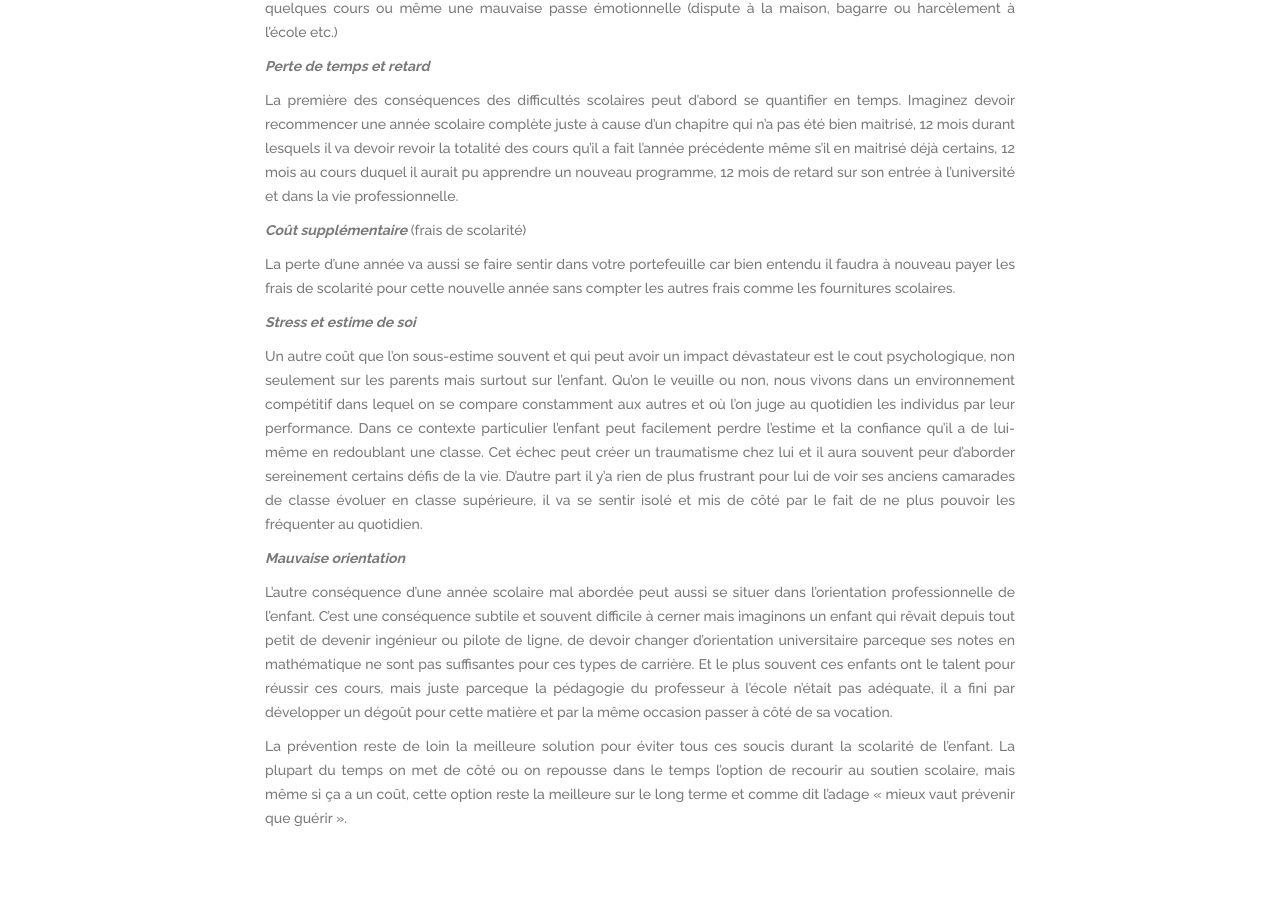
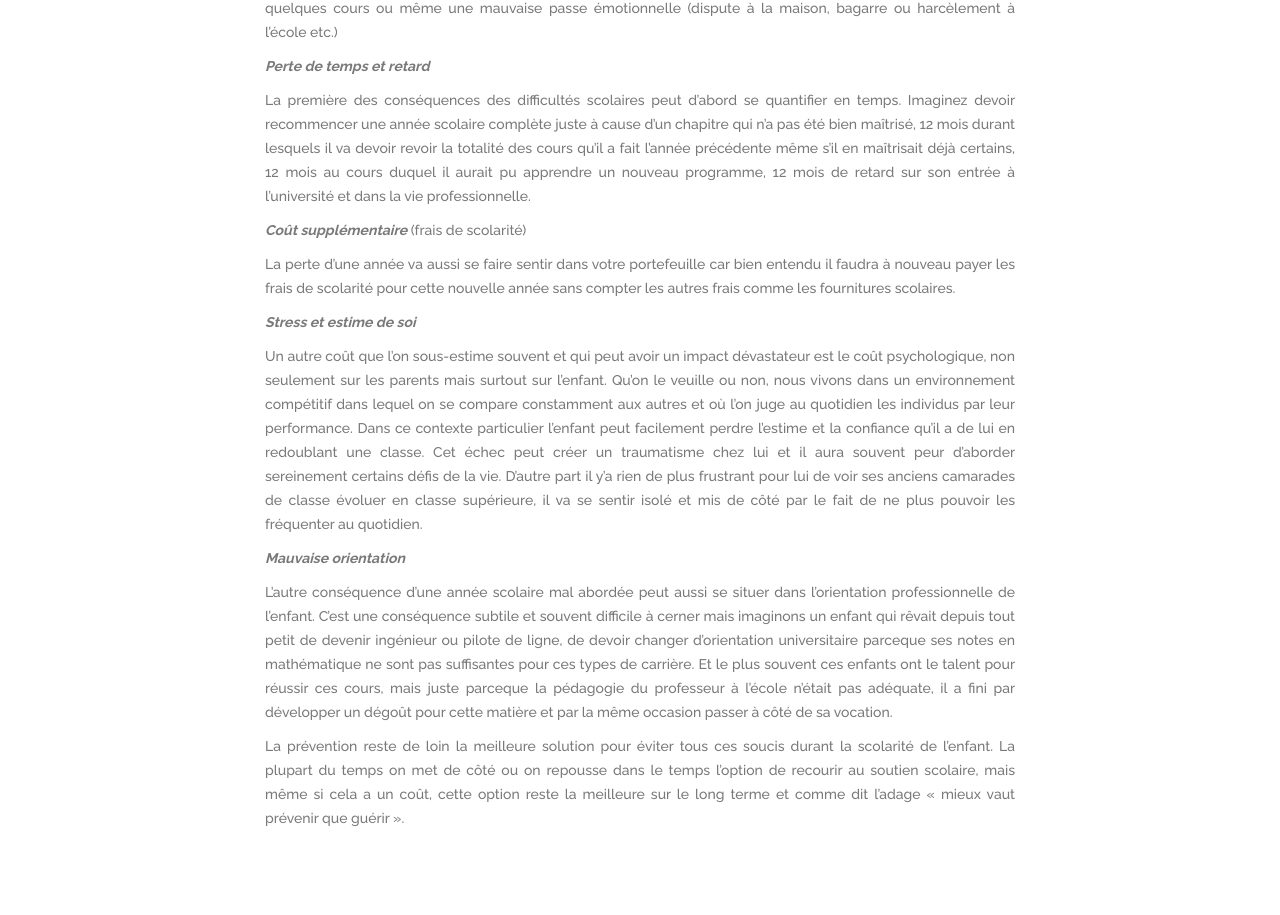
Before and after one commit to bkingg/les-clefs-pour-reussir, a Jekyll site: the page built from _posts/2019-08-14-les-conséquences-réelles-de-l-accumulation-des-lacunes-durant-la-scolarité-1.md, in a window 1280 px wide and 1400 px high, scrolled down 456 px. Shown: the part 168-1083 px from the top of the window. Built offline with Jekyll 4.4.1, drawn with Linux system fonts in a browser that asks for light colours.

Commit message:
Update from Forestry.io Les Clef Pour Reussir updated _posts/2019-08-14-les-conséquences-réelles-de-l-accumulation-des-lacunes-durant-la-scolarité-1.md

```diff
--- a/_posts/2019-08-14-les-conséquences-réelles-de-l-accumulation-des-lacunes-durant-la-scolarité-1.md
+++ b/_posts/2019-08-14-les-conséquences-réelles-de-l-accumulation-des-lacunes-durant-la-scolarité-1.md
@@ -9,7 +9,7 @@
 
 **_Perte de temps et retard_**
 
-La première des conséquences des difficultés scolaires peut d’abord se quantifier en temps. Imaginez devoir recommencer une année scolaire complète juste à cause d’un chapitre qui n’a pas été bien maitrisé, 12 mois durant lesquels il va devoir revoir la totalité des cours qu’il a fait l’année précédente même s’il en maitrisé déjà certains, 12 mois au cours duquel il aurait pu apprendre un nouveau programme, 12 mois de retard sur son entrée à l’université et dans la vie professionnelle.
+La première des conséquences des difficultés scolaires peut d’abord se quantifier en temps. Imaginez devoir recommencer une année scolaire complète juste à cause d’un chapitre qui n’a pas été bien maîtrisé, 12 mois durant lesquels il va devoir revoir la totalité des cours qu’il a fait l’année précédente même s’il en maîtrisait déjà certains, 12 mois au cours duquel il aurait pu apprendre un nouveau programme, 12 mois de retard sur son entrée à l’université et dans la vie professionnelle.
 
 **_Coût supplémentaire_** (frais de scolarité)
 
@@ -17,10 +17,10 @@
 
 **_Stress et estime de soi_**
 
-Un autre coût que l’on sous-estime souvent et qui peut avoir un impact dévastateur est le cout psychologique, non seulement sur les parents mais surtout sur l’enfant. Qu’on le veuille ou non, nous vivons dans un environnement compétitif dans lequel on se compare constamment aux autres et où l’on juge au quotidien les individus par leur performance. Dans ce contexte particulier l’enfant peut facilement perdre l’estime et la confiance qu’il a de lui-même en redoublant une classe. Cet échec peut créer un traumatisme chez lui et il aura souvent peur d’aborder sereinement certains défis de la vie. D’autre part il y’a rien de plus frustrant pour lui de voir ses anciens camarades de classe évoluer en classe supérieure, il va se sentir isolé et mis de côté par le fait de ne plus pouvoir les fréquenter au quotidien.
+Un autre coût que l’on sous-estime souvent et qui peut avoir un impact dévastateur est le coût psychologique, non seulement sur les parents mais surtout sur l’enfant. Qu’on le veuille ou non, nous vivons dans un environnement compétitif dans lequel on se compare constamment aux autres et où l’on juge au quotidien les individus par leur performance. Dans ce contexte particulier l’enfant peut facilement perdre l’estime et la confiance qu’il a de lui en redoublant une classe. Cet échec peut créer un traumatisme chez lui et il aura souvent peur d’aborder sereinement certains défis de la vie. D’autre part il y’a rien de plus frustrant pour lui de voir ses anciens camarades de classe évoluer en classe supérieure, il va se sentir isolé et mis de côté par le fait de ne plus pouvoir les fréquenter au quotidien.
 
 **_Mauvaise orientation_**
 
 L’autre conséquence d’une année scolaire mal abordée peut aussi se situer dans l’orientation professionnelle de l’enfant. C’est une conséquence subtile et souvent difficile à cerner mais imaginons un enfant qui rêvait depuis tout petit de devenir ingénieur ou pilote de ligne, de devoir changer d’orientation universitaire parceque ses notes en mathématique ne sont pas suffisantes pour ces types de carrière. Et le plus souvent ces enfants ont le talent pour réussir ces cours, mais juste parceque la pédagogie du professeur à l’école n’était pas adéquate, il a fini par développer un dégoût pour cette matière et par la même occasion passer à côté de sa vocation.
 
-La prévention reste de loin la meilleure solution pour éviter tous ces soucis durant la scolarité de l’enfant. La plupart du temps on met de côté ou on repousse dans le temps l’option de recourir au soutien scolaire, mais même si ça a un coût, cette option reste la meilleure sur le long terme et comme dit l’adage « mieux vaut prévenir que guérir ».
+La prévention reste de loin la meilleure solution pour éviter tous ces soucis durant la scolarité de l’enfant. La plupart du temps on met de côté ou on repousse dans le temps l’option de recourir au soutien scolaire, mais même si cela a un coût, cette option reste la meilleure sur le long terme et comme dit l’adage « mieux vaut prévenir que guérir ».
```
